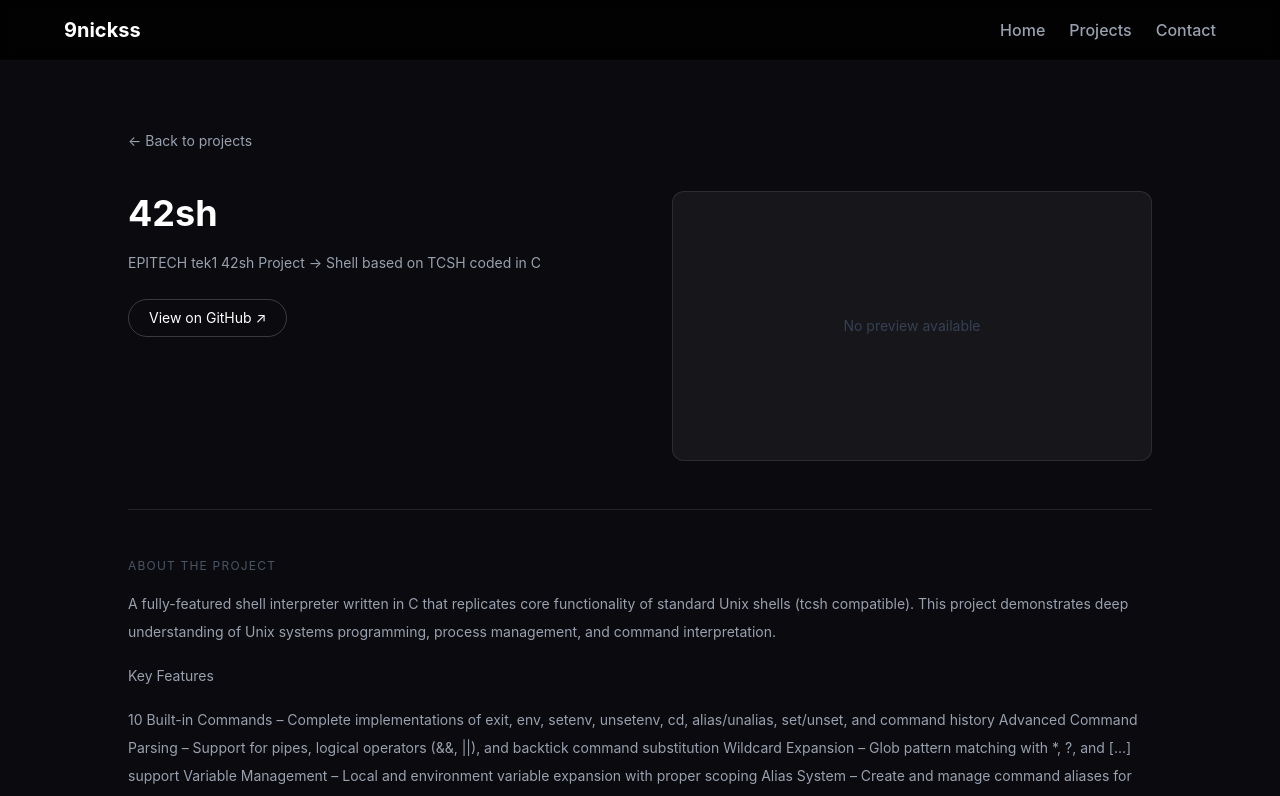
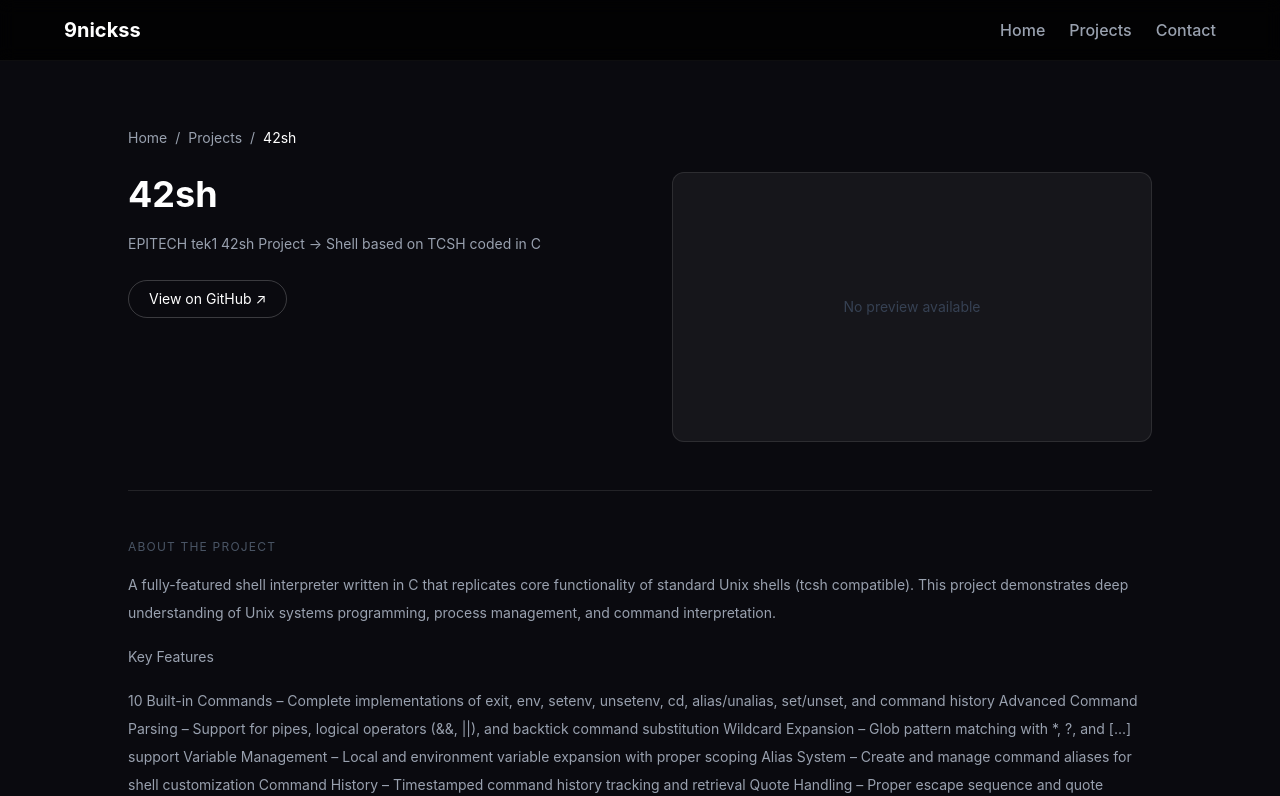
Before and after one commit to 9nickss/portfolio, a React app: page /projects/42sh in a window 1280 px wide. Shown: the top 796 px of the page. Built offline with nearby package versions, Linux system fonts and the light colour scheme; the HTML template or start-up script is replaced by a standard one.

Commit message:
[+] added breadcrumbs on ProjectPage

```diff
--- a/src/components/Hero.jsx
+++ b/src/components/Hero.jsx
@@ -19,6 +19,14 @@ export default function Hero() {
 
     const firstName = 'Yannick'
     const lastName = 'Kahl'
+
+    const scrollTo = (id) => (e) => {
+        e.preventDefault()
+        const element = document.getElementById(id)
+        if (element) {
+            element.scrollIntoView({ behavior: 'smooth' })
+        }
+    }
 
     useEffect(() => {
         // First, type out first name
@@ -120,13 +128,15 @@ export default function Hero() {
                 <div className="flex items-center gap-3 flex-wrap justify-center">
                     <a
                         href="#projects"
-                        className="px-6 py-2.5 rounded-full bg-white text-black text-sm font-medium hover:bg-gray-200 transition-colors"
+                        onClick={scrollTo('projects')}
+                        className="px-6 py-2.5 rounded-full bg-white text-black text-sm font-medium hover:bg-gray-200 transition-colors cursor-pointer"
                     >
                         See my projects
                     </a>
                     <a
                         href="#contact"
-                        className="px-6 py-2.5 rounded-full border border-white/15 text-sm text-gray-300 hover:border-white/30 hover:text-white transition-colors"
+                        onClick={scrollTo('contact')}
+                        className="px-6 py-2.5 rounded-full border border-white/15 text-sm text-gray-300 hover:border-white/30 hover:text-white transition-colors cursor-pointer"
                     >
                         Contact me
                     </a>
--- a/src/components/ProjectPage.jsx
+++ b/src/components/ProjectPage.jsx
@@ -1,13 +1,24 @@
-import { useParams, Link } from 'react-router-dom'
+import { useParams, Link, useNavigate } from 'react-router-dom'
 import { useEffect } from 'react'
 import { projects } from '../data/projects.js'
 import ReactMarkdown from 'react-markdown'
 
 function ProjectPage() {
     const { slug } = useParams()
+    const navigate = useNavigate()
+
     useEffect(() => {
         window.scrollTo(0, 0)
     }, [slug])
+
+    const scrollTo = (id) => (e) => {
+        e.preventDefault()
+        navigate('/')
+        setTimeout(() => {
+            document.getElementById(id)?.scrollIntoView({ behavior: 'smooth' })
+        }, 10)
+    }
+
     const project = projects.find(p => p.slug === slug)
 
     if (!project) return (
@@ -21,9 +32,13 @@ function ProjectPage() {
             <section className="px-4 md:px-8 lg:px-16 py-16 md:py-24 lg:py-32 max-w-6xl mx-auto">
 
             {/* retour */}
-            <Link to="/" className="inline-flex items-center gap-2 text-xs md:text-sm text-gray-400 hover:text-white transition-colors mb-6 md:mb-10">
-                ← Back to projects
-            </Link>
+            <nav className="text-sm text-gray-400 mb-6">
+              <Link to="/" className="hover:text-white">Home</Link>
+              <span className="mx-2">/</span>
+              <a href="#projects" onClick={scrollTo('projects')} className="hover:text-white cursor-pointer">Projects</a>
+              <span className="mx-2">/</span>
+              <span className="text-white">{project.name}</span>
+            </nav>
 
             {/* hero 2 colonnes */}
             <div className="grid grid-cols-1 md:grid-cols-2 gap-8 md:gap-16 items-start mb-8 md:mb-12">
```
